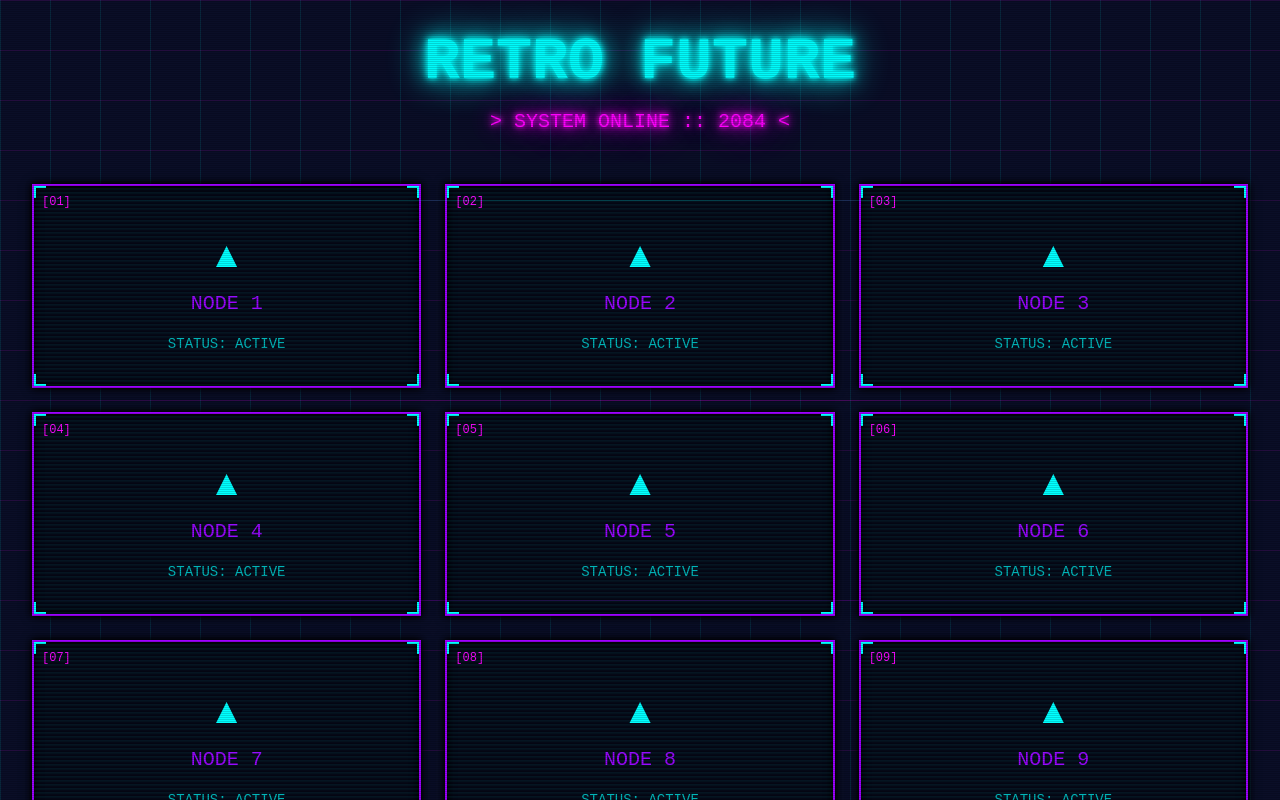
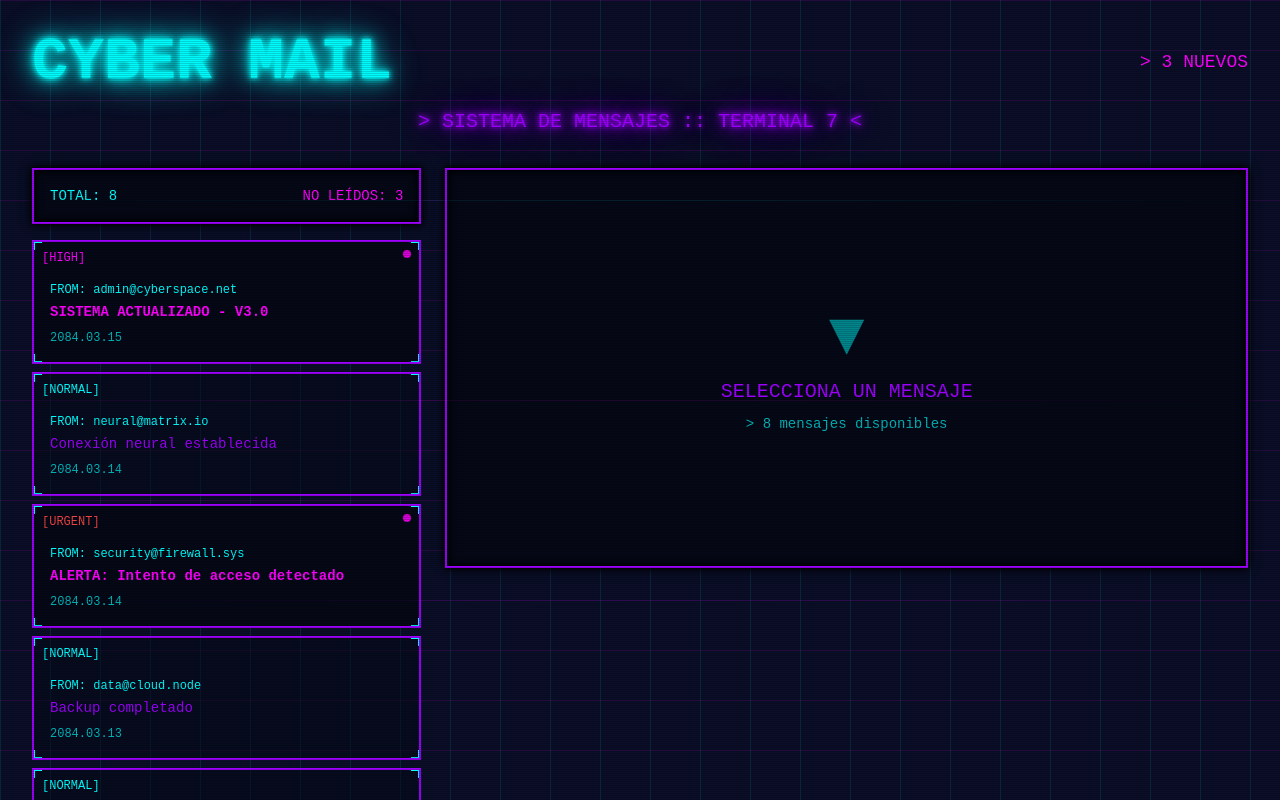
Before and after one commit to codemized/test-3, a Next.js app: page / in a window 1280 px wide. Shown: the top 800 px of the page. Built offline with nearby package versions, Linux system fonts and the light colour scheme.

Commit message:
AI update: cambiame la pagina y haceme un listado de mis mails

```diff
--- a/app/page.tsx
+++ b/app/page.tsx
@@ -1,71 +1,309 @@
+'use client';
+
+import { useState } from 'react';
+
+interface Email {
+  id: number;
+  from: string;
+  subject: string;
+  preview: string;
+  date: string;
+  read: boolean;
+  priority: 'normal' | 'high' | 'urgent';
+}
+
+const mockEmails: Email[] = [
+  {
+    id: 1,
+    from: 'admin@cyberspace.net',
+    subject: 'SISTEMA ACTUALIZADO - V3.0',
+    preview: 'El sistema ha sido actualizado exitosamente. Nuevas características disponibles...',
+    date: '2084.03.15',
+    read: false,
+    priority: 'high'
+  },
+  {
+    id: 2,
+    from: 'neural@matrix.io',
+    subject: 'Conexión neural establecida',
+    preview: 'Tu interfaz neural está lista para ser utilizada. Accede al puerto...',
+    date: '2084.03.14',
+    read: true,
+    priority: 'normal'
+  },
+  {
+    id: 3,
+    from: 'security@firewall.sys',
+    subject: 'ALERTA: Intento de acceso detectado',
+    preview: 'Se detectó un intento de acceso no autorizado en tu terminal...',
+    date: '2084.03.14',
+    read: false,
+    priority: 'urgent'
+  },
+  {
+    id: 4,
+    from: 'data@cloud.node',
+    subject: 'Backup completado',
+    preview: 'El respaldo de datos se completó correctamente. 2.5TB sincronizados...',
+    date: '2084.03.13',
+    read: true,
+    priority: 'normal'
+  },
+  {
+    id: 5,
+    from: 'quantum@processor.dev',
+    subject: 'Procesamiento cuántico disponible',
+    preview: 'Tu cuenta ahora tiene acceso a procesadores cuánticos de nueva generación...',
+    date: '2084.03.12',
+    read: true,
+    priority: 'normal'
+  },
+  {
+    id: 6,
+    from: 'ai@assistant.bot',
+    subject: 'Informe semanal de actividad',
+    preview: 'Resumen de tu actividad: 247 comandos ejecutados, 98.7% de éxito...',
+    date: '2084.03.11',
+    read: false,
+    priority: 'normal'
+  },
+  {
+    id: 7,
+    from: 'network@sync.hub',
+    subject: 'Sincronización completada',
+    preview: 'Todos tus dispositivos están sincronizados y conectados a la red...',
+    date: '2084.03.10',
+    read: true,
+    priority: 'normal'
+  },
+  {
+    id: 8,
+    from: 'crypto@wallet.chain',
+    subject: 'Transacción confirmada',
+    preview: 'Tu transacción de 500 CyberCoins ha sido confirmada en la blockchain...',
+    date: '2084.03.09',
+    read: true,
+    priority: 'high'
+  }
+];
+
 export default function Home() {
+  const [emails, setEmails] = useState<Email[]>(mockEmails);
+  const [selectedEmail, setSelectedEmail] = useState<Email | null>(null);
+
+  const handleEmailClick = (email: Email) => {
+    setSelectedEmail(email);
+    if (!email.read) {
+      setEmails(emails.map(e =>
+        e.id === email.id ? { ...e, read: true } : e
+      ));
+    }
+  };
+
+  const getPriorityColor = (priority: string) => {
+    switch(priority) {
+      case 'urgent': return 'text-red-500';
+      case 'high': return 'text-neon-pink';
+      default: return 'text-neon-cyan';
+    }
+  };
+
+  const unreadCount = emails.filter(e => !e.read).length;
+
   return (
-    <div className="min-h-screen bg-retro-dark grid-retro scan-lines p-8">
-      {/* Header retro futurista */}
-      <div className="max-w-7xl mx-auto mb-12">
-        <h1 className="text-6xl font-bold text-center mb-4 text-neon-cyan neon-glow flicker font-retro">
-          RETRO FUTURE
-        </h1>
-        <p className="text-center text-neon-pink text-xl neon-glow font-retro">
-          &gt; SYSTEM ONLINE :: 2084 &lt;
+    <div className="min-h-screen bg-retro-dark grid-retro scan-lines p-4 md:p-8">
+      {/* Header */}
+      <div className="max-w-7xl mx-auto mb-8">
+        <div className="flex items-center justify-between mb-4">
+          <h1 className="text-4xl md:text-6xl font-bold text-neon-cyan neon-glow flicker font-retro">
+            CYBER MAIL
+          </h1>
+          <div className="text-neon-pink text-sm md:text-lg font-retro">
+            &gt; {unreadCount} NUEVOS
+          </div>
+        </div>
+        <p className="text-center text-neon-purple text-sm md:text-xl neon-glow font-retro">
+          &gt; SISTEMA DE MENSAJES :: TERMINAL 7 &lt;
         </p>
       </div>
 
-      {/* Grid de items */}
-      <div className="max-w-7xl mx-auto grid grid-cols-1 md:grid-cols-2 lg:grid-cols-3 gap-6 mb-12">
-        {[1, 2, 3, 4, 5, 6, 7, 8, 9].map((item) => (
-          <div
-            key={item}
-            className="relative bg-retro-darker border-2 border-neon-purple neon-border
-                       p-8 transition-all duration-300 hover:scale-105
-                       hover:border-neon-cyan vhs-effect group"
-          >
-            <div className="absolute top-2 left-2 text-neon-pink text-xs font-retro">
-              [{String(item).padStart(2, '0')}]
+      <div className="max-w-7xl mx-auto grid grid-cols-1 lg:grid-cols-3 gap-6">
+        {/* Lista de emails */}
+        <div className="lg:col-span-1 space-y-3">
+          <div className="bg-retro-darker border-2 border-neon-purple neon-border p-4 mb-4">
+            <div className="text-neon-cyan font-retro text-sm flex justify-between">
+              <span>TOTAL: {emails.length}</span>
+              <span className="text-neon-pink">NO LEÍDOS: {unreadCount}</span>
             </div>
+          </div>
 
-            <div className="text-center mt-4">
-              <div className="text-4xl mb-4 text-neon-cyan group-hover:text-neon-pink transition-colors">
-                ▲
+          <div className="space-y-2 max-h-[600px] overflow-y-auto custom-scrollbar">
+            {emails.map((email) => (
+              <div
+                key={email.id}
+                onClick={() => handleEmailClick(email)}
+                className={`relative bg-retro-darker border-2 p-4 cursor-pointer
+                  transition-all duration-300 hover:scale-[1.02]
+                  ${selectedEmail?.id === email.id
+                    ? 'border-neon-cyan neon-border'
+                    : 'border-neon-purple'
+                  }
+                  ${!email.read ? 'bg-opacity-100' : 'bg-opacity-50'}
+                  group`}
+              >
+                {/* Priority indicator */}
+                <div className={`absolute top-2 left-2 text-xs font-retro ${getPriorityColor(email.priority)}`}>
+                  [{email.priority.toUpperCase()}]
+                </div>
+
+                {/* Unread dot */}
+                {!email.read && (
+                  <div className="absolute top-2 right-2 w-2 h-2 bg-neon-pink rounded-full animate-pulse"></div>
+                )}
+
+                <div className="mt-6">
+                  <div className="text-neon-cyan text-xs font-retro mb-1 truncate">
+                    FROM: {email.from}
+                  </div>
+                  <h3 className={`text-sm font-retro mb-2 truncate ${
+                    !email.read ? 'text-neon-pink font-bold' : 'text-neon-purple'
+                  }`}>
+                    {email.subject}
+                  </h3>
+                  <div className="text-neon-cyan text-xs font-retro opacity-70">
+                    {email.date}
+                  </div>
+                </div>
+
+                {/* Corner decorations */}
+                <div className="absolute top-0 left-0 w-2 h-2 border-t border-l border-neon-cyan"></div>
+                <div className="absolute top-0 right-0 w-2 h-2 border-t border-r border-neon-cyan"></div>
+                <div className="absolute bottom-0 left-0 w-2 h-2 border-b border-l border-neon-cyan"></div>
+                <div className="absolute bottom-0 right-0 w-2 h-2 border-b border-r border-neon-cyan"></div>
               </div>
-              <h3 className="text-xl font-retro text-neon-purple group-hover:neon-glow transition-all">
-                NODE {item}
-              </h3>
-              <div className="mt-4 text-neon-cyan text-sm font-retro opacity-70">
-                STATUS: ACTIVE
+            ))}
+          </div>
+        </div>
+
+        {/* Email detail view */}
+        <div className="lg:col-span-2">
+          {selectedEmail ? (
+            <div className="relative bg-retro-darker border-2 border-neon-cyan neon-border p-6 vhs-effect">
+              <div className="absolute top-3 left-3 text-neon-pink text-xs font-retro">
+                [MSG #{selectedEmail.id}]
+              </div>
+
+              <div className="mt-8 space-y-6">
+                {/* Header */}
+                <div className="border-b-2 border-neon-purple pb-4">
+                  <div className={`text-xs font-retro mb-2 ${getPriorityColor(selectedEmail.priority)}`}>
+                    PRIORIDAD: {selectedEmail.priority.toUpperCase()}
+                  </div>
+                  <h2 className="text-2xl md:text-3xl font-retro text-neon-cyan neon-glow mb-4">
+                    {selectedEmail.subject}
+                  </h2>
+                  <div className="flex flex-col md:flex-row md:justify-between md:items-center gap-2 text-sm font-retro">
+                    <div className="text-neon-purple">
+                      DE: <span className="text-neon-cyan">{selectedEmail.from}</span>
+                    </div>
+                    <div className="text-neon-purple">
+                      FECHA: <span className="text-neon-pink">{selectedEmail.date}</span>
+                    </div>
+                  </div>
+                </div>
+
+                {/* Body */}
+                <div className="text-neon-cyan font-retro leading-relaxed">
+                  <p className="mb-4">&gt; {selectedEmail.preview}</p>
+                  <p className="mb-4 opacity-80">
+                    Lorem ipsum dolor sit amet, consectetur adipiscing elit.
+                    Sed do eiusmod tempor incididunt ut labore et dolore magna aliqua.
+                    Ut enim ad minim veniam, quis nostrud exercitation ullamco laboris.
+                  </p>
+                  <p className="opacity-80">
+                    Duis aute irure dolor in reprehenderit in voluptate velit esse
+                    cillum dolore eu fugiat nulla pariatur. Excepteur sint occaecat
+                    cupidatat non proident, sunt in culpa qui officia deserunt mollit anim.
+                  </p>
+                </div>
+
+                {/* Actions */}
+                <div className="flex flex-wrap gap-3 pt-6 border-t-2 border-neon-purple">
+                  <button className="px-6 py-2 bg-neon-cyan text-retro-dark font-retro text-sm
+                    hover:bg-neon-pink transition-colors duration-300">
+                    RESPONDER
+                  </button>
+                  <button className="px-6 py-2 border-2 border-neon-purple text-neon-purple font-retro text-sm
+                    hover:border-neon-pink hover:text-neon-pink transition-colors duration-300">
+                    REENVIAR
+                  </button>
+                  <button className="px-6 py-2 border-2 border-red-500 text-red-500 font-retro text-sm
+                    hover:bg-red-500 hover:text-retro-dark transition-colors duration-300">
+                    ELIMINAR
+                  </button>
+                </div>
+              </div>
+
+              {/* Corner decorations */}
+              <div className="absolute top-0 left-0 w-4 h-4 border-t-2 border-l-2 border-neon-cyan"></div>
+              <div className="absolute top-0 right-0 w-4 h-4 border-t-2 border-r-2 border-neon-cyan"></div>
+              <div className="absolute bottom-0 left-0 w-4 h-4 border-b-2 border-l-2 border-neon-cyan"></div>
+              <div className="absolute bottom-0 right-0 w-4 h-4 border-b-2 border-r-2 border-neon-cyan"></div>
+            </div>
+          ) : (
+            <div className="relative bg-retro-darker border-2 border-neon-purple neon-border p-12
+              flex items-center justify-center min-h-[400px]">
+              <div className="text-center">
+                <div className="text-6xl text-neon-cyan mb-4 opacity-50">▼</div>
+                <p className="text-neon-purple font-retro text-xl">
+                  SELECCIONA UN MENSAJE
+                </p>
+                <p className="text-neon-cyan font-retro text-sm mt-2 opacity-70">
+                  &gt; {emails.length} mensajes disponibles
+                </p>
               </div>
             </div>
-
-            {/* Esquinas decorativas */}
-            <div className="absolute top-0 left-0 w-3 h-3 border-t-2 border-l-2 border-neon-cyan"></div>
-            <div className="absolute top-0 right-0 w-3 h-3 border-t-2 border-r-2 border-neon-cyan"></div>
-            <div className="absolute bottom-0 left-0 w-3 h-3 border-b-2 border-l-2 border-neon-cyan"></div>
-            <div className="absolute bottom-0 right-0 w-3 h-3 border-b-2 border-r-2 border-neon-cyan"></div>
-          </div>
-        ))}
+          )}
+        </div>
       </div>
 
       {/* Footer */}
       <div className="max-w-7xl mx-auto mt-12 border-t-2 border-neon-purple pt-6">
-        <div className="flex justify-between items-center font-retro text-sm">
+        <div className="flex flex-col md:flex-row justify-between items-center gap-4 font-retro text-xs md:text-sm">
           <div className="text-neon-cyan">
-            &gt; MEMORY: <span className="text-neon-pink">9/9 BLOCKS</span>
+            &gt; TERMINAL: <span className="text-neon-pink">MAIL_SYS_7</span>
           </div>
           <div className="text-neon-cyan">
-            SYSTEM V2.84
+            VERSION 2.84.12
           </div>
           <div className="text-neon-pink animate-pulse">
-            ● REC
+            ● ONLINE
           </div>
         </div>
       </div>
 
-      {/* Líneas decorativas de fondo */}
-      <div className="fixed inset-0 pointer-events-none opacity-20">
+      {/* Background decorative lines */}
+      <div className="fixed inset-0 pointer-events-none opacity-10">
         <div className="absolute top-1/4 left-0 w-full h-px bg-gradient-to-r from-transparent via-neon-cyan to-transparent"></div>
         <div className="absolute top-2/4 left-0 w-full h-px bg-gradient-to-r from-transparent via-neon-pink to-transparent"></div>
         <div className="absolute top-3/4 left-0 w-full h-px bg-gradient-to-r from-transparent via-neon-purple to-transparent"></div>
       </div>
+
+      <style jsx global>{`
+        .custom-scrollbar::-webkit-scrollbar {
+          width: 8px;
+        }
+        .custom-scrollbar::-webkit-scrollbar-track {
+          background: rgba(139, 0, 139, 0.2);
+        }
+        .custom-scrollbar::-webkit-scrollbar-thumb {
+          background: #00ffff;
+          border: 1px solid #8b008b;
+        }
+        .custom-scrollbar::-webkit-scrollbar-thumb:hover {
+          background: #ff00ff;
+        }
+      `}</style>
     </div>
   );
 }
```
